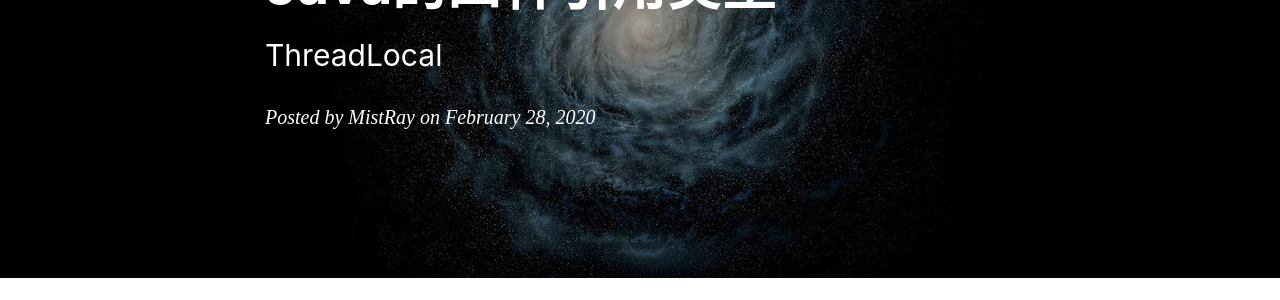
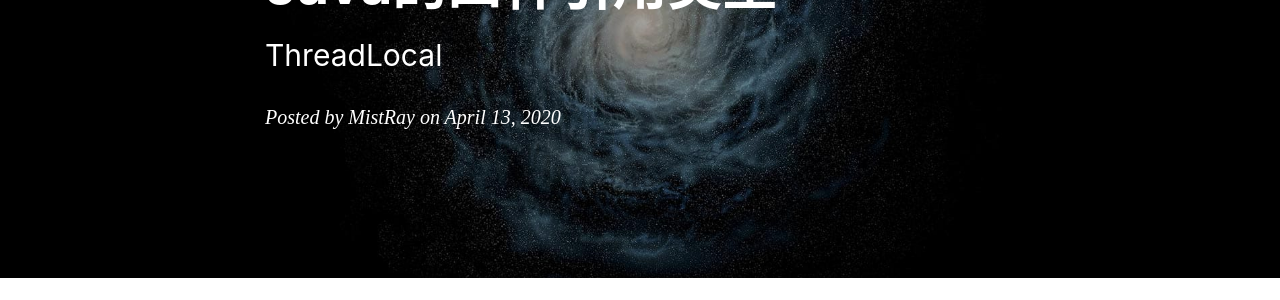
Before and after one commit to MistRay/mistray.github.io, a Jekyll site: the page built from _posts/2020-04-13-Java的四种引用类型.md, in a window 1280 px wide and 900 px high. Shown: the part 245-545 px from the top of the window. Built offline with Jekyll 4.4.1, drawn with Linux system fonts in a browser that asks for light colours; nearby versions of some CDN libraries; comment, search, counter and statistics services are not loaded.

Commit message:
修改时间

```diff
--- a/_posts/2020-04-13-Java的四种引用类型.md
+++ b/_posts/2020-04-13-Java的四种引用类型.md
@@ -2,7 +2,7 @@
 layout:     post                    # 使用的布局（不需要改）
 title:      Java的四种引用类型        # 标题
 subtitle:   ThreadLocal  #副标题
-date:       2020-02-28          # 时间
+date:       2020-04-13          # 时间
 author:     MistRay                      # 作者
 # header-img: img/post-bg-7.jpg 这篇文章标题背景图片
 catalog: true                       # 是否归档
```
Also changed, not shown: other parts of _posts/2020-04-13-Java的四种引用类型.md (+1 -1 lines).
